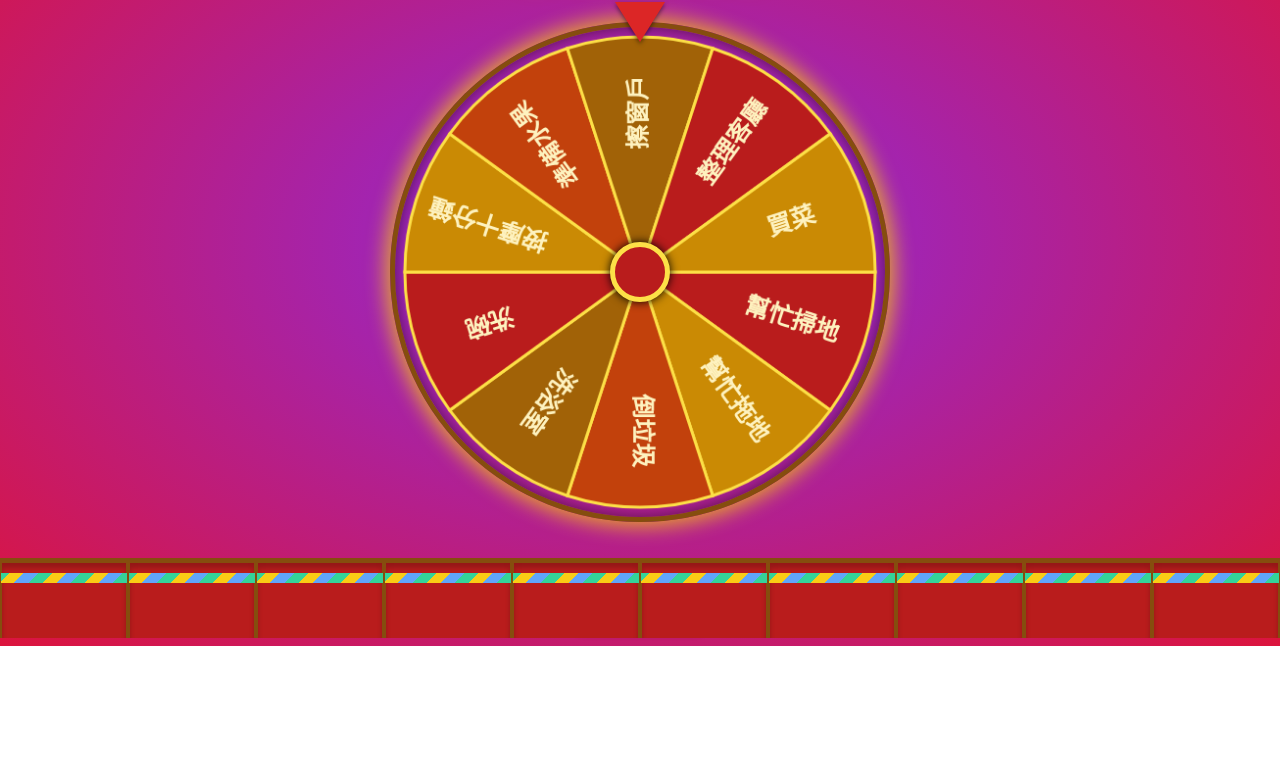
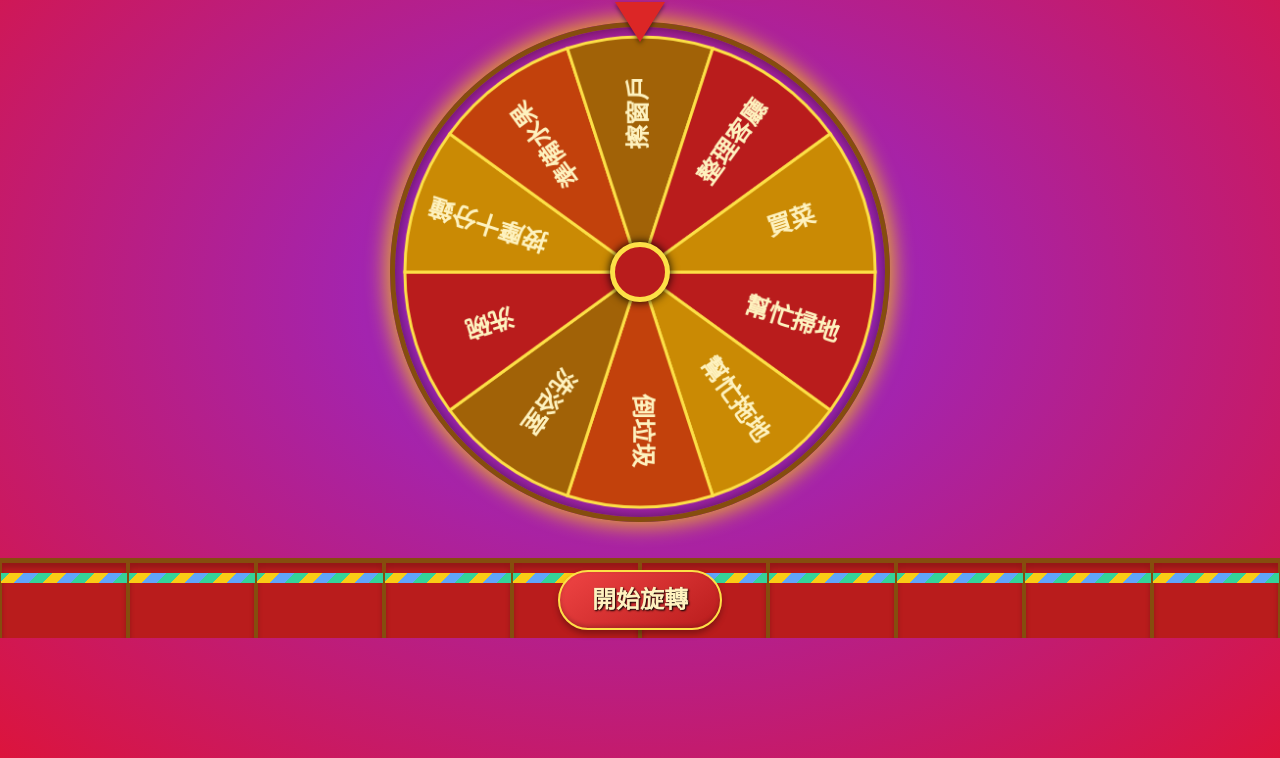
Before and after one commit to Louisaok9487/TsaiYuChuanBD, a plain HTML site: page index.html in a window 1280 px wide. Shown: the part 162-920 px from the top of the page. Before the commit the page ends 808 px from the top, so only its background shows below. Drawn offline with nearby package versions, Linux system fonts and the light colour scheme.

Commit message:
Update index.html

```diff
--- a/index.html
+++ b/index.html
@@ -185,7 +185,8 @@
         }
     </style>
 </head>
-<body class="flex flex-col items-center justify-center min-h-screen p-4">
+<!-- BUG FIX: Added padding-bottom (pb-32) to create space for the button above the fence -->
+<body class="flex flex-col items-center justify-center min-h-screen p-4 pb-32">
 
     <!-- Feature Update: Top Lantern Row -->
     <div class="lantern-row">
@@ -206,7 +207,8 @@
             <div class="wheel-center"></div>
         </div>
 
-        <button id="restartButton" class="restart-button text-2xl font-bold py-3 px-8 rounded-full mt-12 z-10">
+        <!-- BUG FIX: Increased z-index to ensure button is above the fence -->
+        <button id="restartButton" class="restart-button text-2xl font-bold py-3 px-8 rounded-full mt-12 z-30">
             開始旋轉
         </button>
     </main>
```
